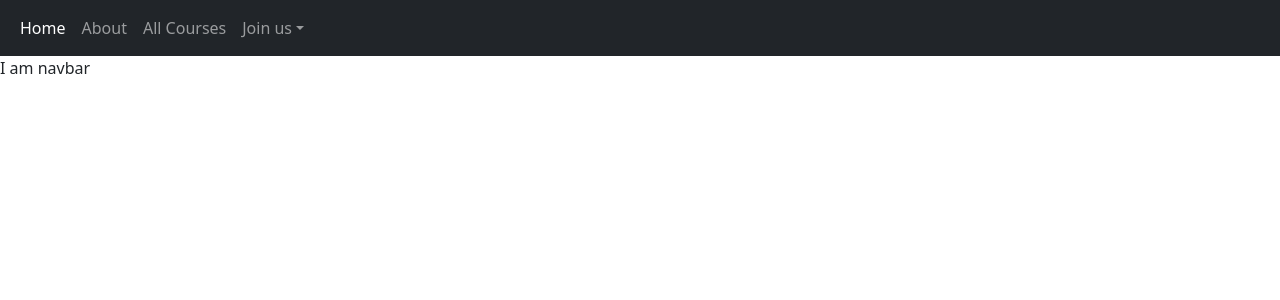
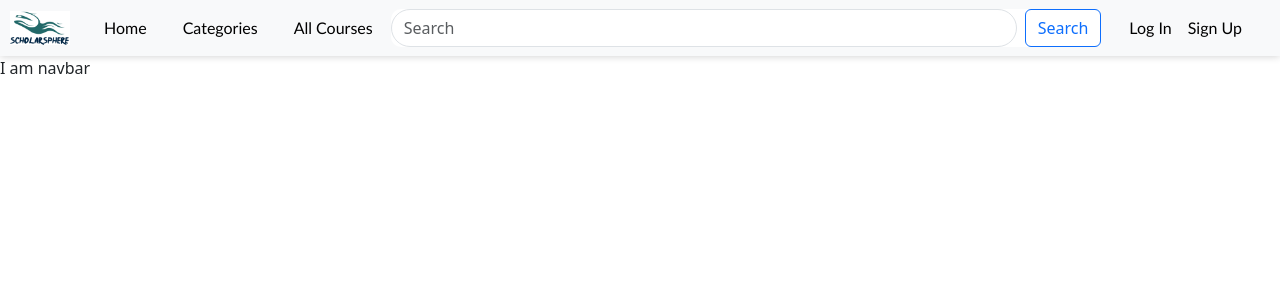
Before and after one commit to AliAliyev100/StudentRegistrationFrontend, a React (Create React App) app: page / in a window 1280 px wide. Shown: the top 300 px of the page. Built offline with nearby package versions, Linux system fonts and the light colour scheme.

Commit message:
modify Navbar

```diff
--- a/src/App.css
+++ b/src/App.css
@@ -0,0 +1,46 @@
+.navbar {
+    background-color: #f8f9fa;
+    box-shadow: 0 0 8px rgba(0, 0, 0, 0.2);
+}
+
+.navbar a {
+    color: black;
+    font-family: 'Trebuchet MS', 'Lucida Sans Unicode', 'Lucida Grande', 'Lucida Sans', Arial, sans-serif;
+}
+
+.navbar a:hover {
+    color: #0055aa;
+}
+
+.navbar form {
+    flex-grow: 1;
+    display: flex;
+    align-items: center;
+    margin-left: 20px;
+    margin-right: 20px;
+    padding: 0px;
+}
+
+.navbar form .form-control {
+    width: 100%;
+    border-radius: 30px;
+}
+
+.logo {
+    width: 60px;
+    height: 34px;
+    background-image: url("../public/logo.png");
+    background-size: cover;
+    margin-left: 10px;
+}
+
+.navbar .nav-item {
+    padding-left: 10px;
+    padding-right: 10px;
+}
+
+.auth-elements {
+    margin-right: 20px;
+    padding-left: 10px;
+    padding-right: 10px;
+}
--- a/src/App.js
+++ b/src/App.js
@@ -11,6 +11,10 @@ import Login from "./pages/login";
 import Register from "./pages/register";
 import CreateCourse from "./pages/create-course";
 import MyCourses from "./pages/my-courses";
+import CourseDetails from "./pages/CourseDetails";
+
+import "./App.css";
+import Categories from "./pages/categories";
 
 function App() {
   const {
@@ -26,17 +30,18 @@ function App() {
 
   return (
     <div>
-      <nav className="navbar navbar-expand-lg bg-dark" data-bs-theme="dark">
-        <div className="container-fluid">
+      <nav className="navbar navbar-expand-lg bg-light" data-bs-theme="light">
+  <NavLink className="navbar-brand logo" to="/"></NavLink>
   <button
     className="navbar-toggler"
     type="button"
     data-bs-toggle="collapse"
     data-bs-target="#navbarNavDropdown"
     aria-controls="navbarNavDropdown"
-            aria-expanded="true"
+    aria-expanded="false"
     aria-label="Toggle navigation"
   >
+    {/* Use Bootstrap's Navbar Toggler Icon */}
     <span className="navbar-toggler-icon"></span>
   </button>
   <div className="collapse navbar-collapse" id="navbarNavDropdown">
@@ -47,73 +52,74 @@ function App() {
         </NavLink>
       </li>
       <li className="nav-item">
-                <NavLink className="nav-link" to="pricing">
-                  About
+        <NavLink className="nav-link" to="/categories">
+          Categories
         </NavLink>
       </li>
       <li className="nav-item">
-                <NavLink className="nav-link" to="courses">
+        <NavLink className="nav-link" to="/courses">
           All Courses
         </NavLink>
       </li>
       {userRole === "instructor" && (
-                <React.Fragment>
+        <>
           <li className="nav-item">
-                    <NavLink className="nav-link" to="my-courses">
+            <NavLink className="nav-link" to="/my-courses">
               My Courses
             </NavLink>
           </li>
           <li className="nav-item">
-                    <NavLink className="nav-link" to="create-course">
+            <NavLink className="nav-link" to="/create-course">
               Create a Course
             </NavLink>
           </li>
-                </React.Fragment>
+        </>
       )}
+    </ul>
+    <form className="d-flex ms-auto">
+      {window.innerWidth >= 768 ? (
+        <input
+          className="form-control me-2"
+          type="search"
+          placeholder="Search"
+          aria-label="Search"
+        />
+      ) : (
+        <span className="navbar-toggler-icon"></span>
+      )}
+      <button className="btn btn-outline-primary" type="submit">
+        Search
+      </button>
+    </form>
+    <div className="navbar-nav ms-auto auth-elements">
       {!isLoggedIn ? (
-                <li className="nav-item dropdown">
-                  <NavLink
-                    className="nav-link dropdown-toggle"
-                    to="login"
-                    role="button"
-                    data-bs-toggle="dropdown"
-                    aria-expanded="false"
-                  >
-                    Join us
+        <>
+          <NavLink className="nav-link" to="/login">
+            Log In
           </NavLink>
-                  <ul className="dropdown-menu dropdown-menu-dark">
-                    <li>
-                      <NavLink className="dropdown-item" to="login">
-                        Login
+          <NavLink className="nav-link" to="/register">
+            Sign Up
           </NavLink>
-                    </li>
-                    <li>
-                      <NavLink className="dropdown-item" to="register">
-                        Register
-                      </NavLink>
-                    </li>
-                  </ul>
-                </li>
+        </>
       ) : (
-                <li className="nav-item">
         <button className="nav-link" onClick={handleLogout}>
           Logout
         </button>
-                </li>
       )}
-            </ul>
     </div>
   </div>
 </nav>
+
       <Routes>
         <Route path="/" element={<Test />} />
         <Route path="/courses" element={<Courses />} />
+        <Route path="/categories" element={<Categories />} />
         {userRole === "instructor" && (
             <Route path="/create-course" element={<CreateCourse />} />
-        )}
+          ) && <Route path="/my-courses" element={<MyCourses />} />}
         <Route path="/login" element={<Login />} />
         <Route path="/register" element={<Register />} />
-        <Route path="/my-courses" element={<MyCourses />} />
+        <Route path="/courses/:courseId" element={<CourseDetails />} />
       </Routes>
     </div>
   );
```
Lines whose indentation alone changed are shown as unchanged.
